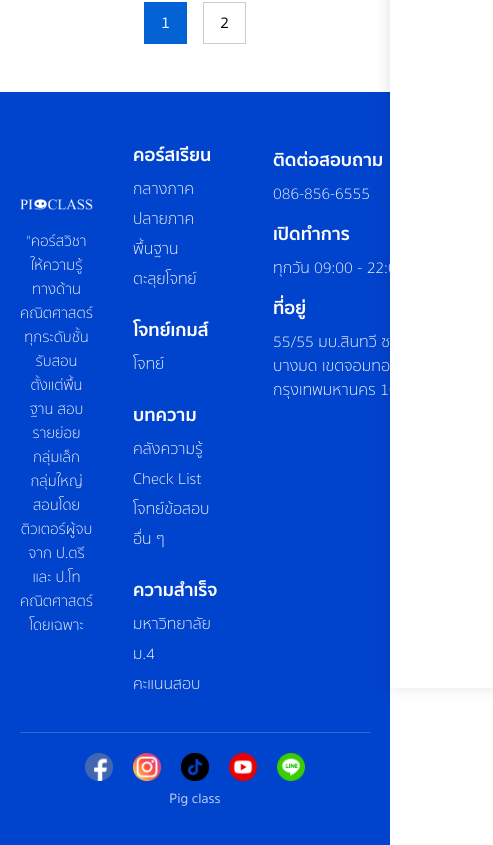
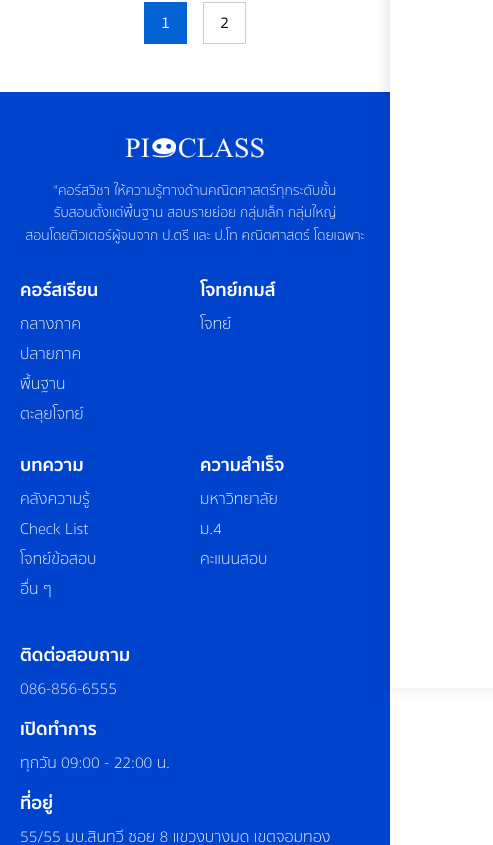
Before and after one commit to Watchara-Buasrirattana/pig-class, a Next.js app: page /achievement in a window 390 px wide. Shown: the part 1000-1845 px from the top of the page, 493 px wide, since content can reach past the window. Built offline with nearby package versions, Linux system fonts and the light colour scheme.

Commit message:
footer-responsive

```diff
--- a/src/app/cart/page.tsx
+++ b/src/app/cart/page.tsx
@@ -160,7 +160,7 @@ export default function CartPage() {
     if (cartError) return <div className="p-6 text-center text-red-600">Error loading cart: {cartError}</div>;
 
     return (
-        <div className="container mx-auto p-4 sm:p-6 lg:p-8 max-w-4xl">
+        <div className="container min-h-[80vh] mx-auto p-4 sm:p-6 lg:p-8 max-w-4xl">
             <h1 className="text-2xl sm:text-3xl font-bold mb-6 text-center">ตะกร้าสินค้า</h1>
 
             {cartItems.length === 0 ? (
@@ -220,7 +220,7 @@ export default function CartPage() {
                             <span>รวมทั้งสิ้น</span>
                             <span className="text-blue-600">฿{totalPrice.toLocaleString()}</span>
                         </div>
-                         {checkoutError && ( <p className="text-red-600 my-3 text-sm bg-red-50 p-2 rounded">Error: {checkoutError}</p> )}
+                        {checkoutError && (<p className="text-red-600 my-3 text-sm bg-red-50 p-2 rounded">Error: {checkoutError}</p>)}
                         <button
                             onClick={handleCheckout}
                             disabled={isCheckingOut || cartItems.length === 0} // Disable ถ้าตะกร้าว่างด้วย
--- a/src/app/components/Footer.css
+++ b/src/app/components/Footer.css
@@ -2,14 +2,12 @@
   background-color: #0043CC;
   color: white;
   padding: 40px 20px;
-  font-family: "Arial", sans-serif;
   font-size: 16px;
-
 }
 
 .footer-container {
   display: grid;
-  grid-template-columns: 2fr 3fr 1.5fr; /* ซ้าย-กลาง-ขวา */
+  grid-template-columns: 2fr 3fr 1.5fr;
   gap: 20px;
   max-width: 1400px;
   margin: 0 auto;
@@ -20,7 +18,7 @@
   display: flex;
   flex-direction: column;
   align-items: center;
-  justify-content: center;  /* จัดแนวตั้งกลาง */
+  justify-content: center;
   text-align: center;
   height: 100%;
 }
@@ -50,6 +48,7 @@
   flex: 1;
   min-width: 220px;
 }
+
 .footer-right ul li {
   margin-bottom: 6px;
   font-weight: 200;
@@ -73,7 +72,7 @@
   line-height: 1.6;
   font-weight: 280;
   text-align: center;
-  font-size: 15px;
+  font-size: 14px;
 }
 
 .footer-address {
@@ -87,7 +86,7 @@
 }
 
 .footer-social {
-  border-top: 1px solid rgba(255, 255, 255, 0.2);
+  border-top: 1px solid rgba(255, 255, 255, 0.3);
   padding-top: 20px;
   display: flex;
   flex-direction: column;
@@ -118,19 +117,13 @@
 }
 
 /* Responsive */
-@media (max-width: 768px) {
+@media (max-width: 834px) {
   .footer-container {
-    flex-direction: column;
-    gap: 40px;
+    grid-template-columns: 1fr;
+    gap: 20px;
   }
 
   .footer-center {
     grid-template-columns: repeat(2, 1fr);
   }
 }
-
-@media (max-width: 480px) {
-  .footer-center {
-    grid-template-columns: 1fr;
-  }
-}
--- a/src/app/home/home.module.css
+++ b/src/app/home/home.module.css
@@ -265,8 +265,12 @@
     text-decoration: none;
     font-weight: bold;
     display: inline-block;
+    transition: background-color 0.3s;
 }
 
+.viewAllBtn:hover {
+    background-color: #003db3;
+}
 
 .socialSection {
     display: grid;
@@ -290,10 +294,12 @@
     align-items: center;
     text-decoration: none;
     color: black;
+    transition: all 0.15s ease;
 }
 
 .socialItem:hover {
     opacity: 0.8;
+    transform: scale(1.1);
 }
 
 .socialLabel {
```
Lines whose indentation alone changed are shown as unchanged.
